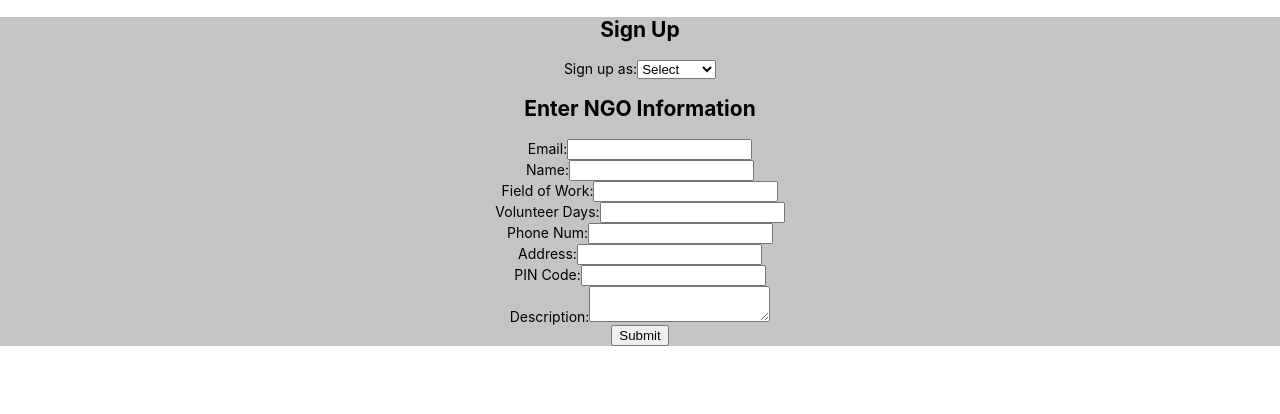
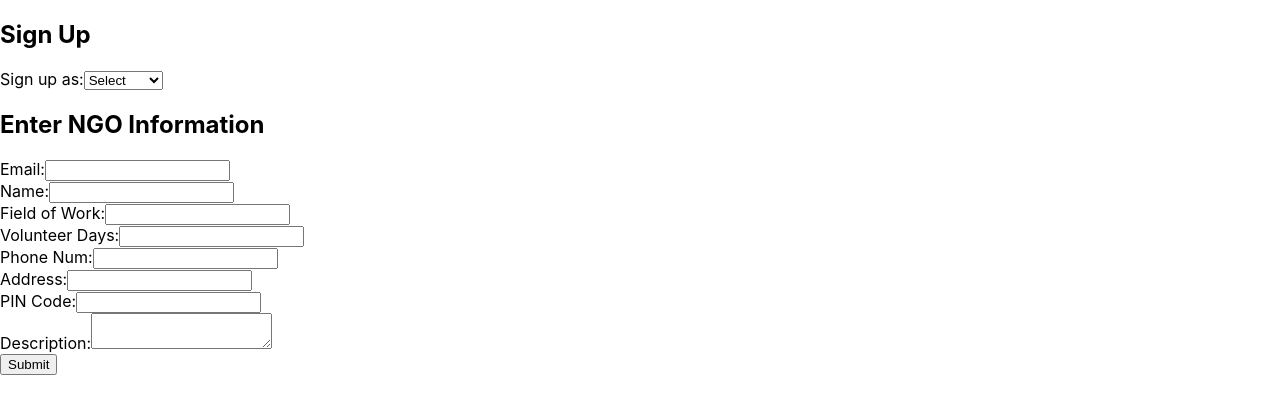
Before and after one commit to khushboolibra/capstone, a React (Create React App) app in the folder client/: page / in a window 1280 px wide. Shown: the top 414 px of the page. Built offline with nearby package versions, Linux system fonts and the light colour scheme.

Commit message:
Issues with css

```diff
--- a/client/src/App.js
+++ b/client/src/App.js
@@ -1,4 +1,3 @@
-import logo from './logo.svg';
 import './App.css';
 import SignInPage from './components/SignInPage';
 import VolunteerForm from './components/VolunteerForm';
--- a/client/src/index.css
+++ b/client/src/index.css
@@ -14,10 +14,3 @@ code {
 
 
 /* Write Custom CSS Classes here */
-.signup {
-  font-size: 14px;
-  font-weight: normal;
-  font-family: { font-family: sans-serif; }
-  text-align: center;
-  background-color: #c5c4c4;
-}
```
